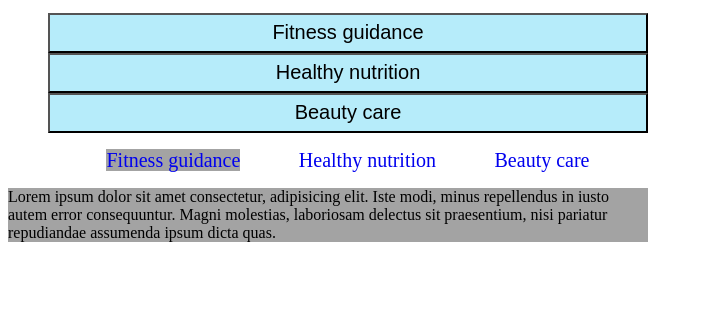
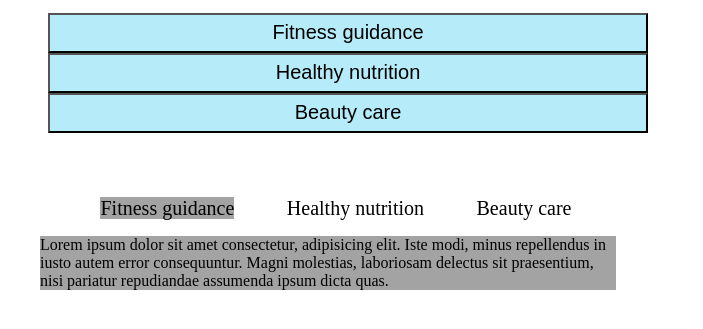
Before and after one commit to nadiaayala/content-panels, a plain HTML site: page index.html in a window 1280 px wide. Both pictures are taken after a click on the link "Fitness guidance". Shown: the part 91-420 px from the top of the page, without its empty margins (0-703 px from the left). Drawn offline with Linux system fonts and the light colour scheme.

Commit message:
Tabbed pannels completed

```diff
--- a/index.html
+++ b/index.html
@@ -19,31 +19,42 @@
         <ul class="accordion">
             <li>
                 <button class="accordion-control"> Fitness guidance</button>
-                    <div class="accordion-content">Lorem ipsum dolor sit amet consectetur adipisicing elit. Dolore, at et. Esse expedita quod culpa consequuntur soluta
+                <div class="accordion-content">Lorem ipsum dolor sit amet consectetur adipisicing elit. Dolore, at et.
+                    Esse expedita quod culpa consequuntur soluta
                     ipsam id, voluptatibus molestiae eius aliquid alias quae ut debitis suscipit quisquam quos.</div>
             </li>
             <li>
                 <button class="accordion-control"> Healthy nutrition</button>
-                    <div class="accordion-content"> Lorem ipsum, dolor sit amet consectetur adipisicing elit. Cum, magni. Temporibus ad necessitatibus voluptates neque
-                        qui doloremque, earum ipsum quisquam assumenda commodi, minus sequi repellat modi. Aperiam natus nemo numquam.</div>
+                <div class="accordion-content"> Lorem ipsum, dolor sit amet consectetur adipisicing elit. Cum, magni.
+                    Temporibus ad necessitatibus voluptates neque
+                    qui doloremque, earum ipsum quisquam assumenda commodi, minus sequi repellat modi. Aperiam natus
+                    nemo numquam.</div>
             </li>
             <li>
                 <button class="accordion-control"> Beauty care </button>
-                    <div class="accordion-content"> Lorem ipsum dolor sit amet consectetur adipisicing elit. Iusto ut officia, eligendi illo nulla iste, beatae voluptate
+                <div class="accordion-content"> Lorem ipsum dolor sit amet consectetur adipisicing elit. Iusto ut
+                    officia, eligendi illo nulla iste, beatae voluptate
                     nisi, distinctio ab velit quibusdam impedit odio provident totam ducimus sunt laborum. Odio.</div>
             </li>
         </ul>
     </section>
     <section id="tab-sample">
         <ul class="tabbed">
-            <li class="active"><a href="#tab-1" class="tab-control">Fitness guidance</a></li>
+            <li><a href="#tab-1" class="tab-control ">Fitness guidance</a></li>
             <li><a href="#tab-2" class="tab-control">Healthy nutrition</a></li>
             <li><a href="#tab-3" class="tab-control">Beauty care</a></li>
         </ul>
-        <div class="tab-panel active " id="tab-1"> Lorem ipsum dolor sit amet consectetur, adipisicing elit. Iste modi, minus repellendus in iusto autem error consequuntur. Magni molestias, laboriosam delectus sit praesentium, nisi pariatur repudiandae assumenda ipsum dicta quas.</div>
-        <div class="tab-panel" id="tab-2"> AAAAAAA sit amet consectetur, adipisicing elit. Iste modi, minus repellendus in iusto autem error consequuntur. Magni molestias, laboriosam delectus sit praesentium, nisi pariatur repudiandae assumenda ipsum dicta quas.</div>
-        <div class="tab-panel" id="tab-3"> BBBBBBB sit amet consectetur, adipisicing elit. Iste modi, minus repellendus in iusto autem error consequuntur. Magni molestias, laboriosam delectus sit praesentium, nisi pariatur repudiandae assumenda ipsum dicta quas.</div>
-
+        <div class="panels">
+            <div class="tab-panel" id="tab-1"> Lorem ipsum dolor sit amet consectetur, adipisicing elit. Iste modi,
+                minus repellendus in iusto autem error consequuntur. Magni molestias, laboriosam delectus sit praesentium,
+                nisi pariatur repudiandae assumenda ipsum dicta quas.</div>
+            <div class="tab-panel" id="tab-2"> AAAAAAA sit amet consectetur, adipisicing elit. Iste modi, minus repellendus
+                in iusto autem error consequuntur. Magni molestias, laboriosam delectus sit praesentium, nisi pariatur
+                repudiandae assumenda ipsum dicta quas.</div>
+            <div class="tab-panel" id="tab-3"> BBBBBBB sit amet consectetur, adipisicing elit. Iste modi, minus repellendus
+                in iusto autem error consequuntur. Magni molestias, laboriosam delectus sit praesentium, nisi pariatur
+                repudiandae assumenda ipsum dicta quas.</div>
+        </div>
     </section>
 
     <script src="js/jquery-1.11.0.min.js"></script>
--- a/js/scripts.js
+++ b/js/scripts.js
@@ -8,6 +8,7 @@ $(function(){
         $(this).next('.accordion-content').not(':animated').slideToggle();
         });
 
+
 //   Code for the tabbed panel
     $('.tabbed').each(function(){
         var $this = $(this);
@@ -17,19 +18,15 @@ $(function(){
 
         $this.on('click', '.tab-control', function(e) {
           e.preventDefault();
-
-          var $link = $(this);
-          var $selected = $('.selected:first');
-          $selected.removeClass('selected');
+          $link.removeClass('selected');
+          $link = $(this); // tab controller .tab-control clicked
           $link.addClass('selected');
-              id = this.hash;
-
-          if (id && !$link.is('.active')) {
+              var id = this.hash;
+           if (!$link.is('.active')) {
             $panel.removeClass('active');
             $tab.removeClass('active');
-
             $panel = $(id).addClass('active');
             $tab = $link.parent().addClass('active');
-          }
+           }
         })});
     });
--- a/style/styles.css
+++ b/style/styles.css
@@ -24,12 +24,12 @@ header{
     width: 50vw;
     height: auto;
 }
-
 .selected{
     background-color: rgba(128, 128, 128, 0.726);
 }
 #tab-sample{
     width: 50vw;
+    margin-top: 5vw;
 }
 #tab-sample a{
     text-decoration-line: none;
@@ -39,6 +39,7 @@ ul.tabbed li {
     display: inline;
 }
 .tabbed{
+    width: 90%;
     display: flex;
     flex-direction: row;
     justify-content: space-evenly;
@@ -48,5 +49,21 @@ ul.tabbed li {
 }
 .tab-panel.active{
     display: block;
-    background-color: rgba(128, 128, 128, 0.726);
+    width: 90%;
+    background-color: rgba(128, 128, 128, 0.726)!important;
 }
+.tab-control.active{
+    background-color: rgba(128, 128, 128, 0.726)!important;
+
+}
+.tab-control{
+
+    color: black;
+}
+.tab-control:hover{
+    background-color: rgba(114, 219, 245, 0.514);
+}
+.panels{
+    display: flex;
+    justify-content: center;
+}
```
Lines whose indentation alone changed are shown as unchanged.
